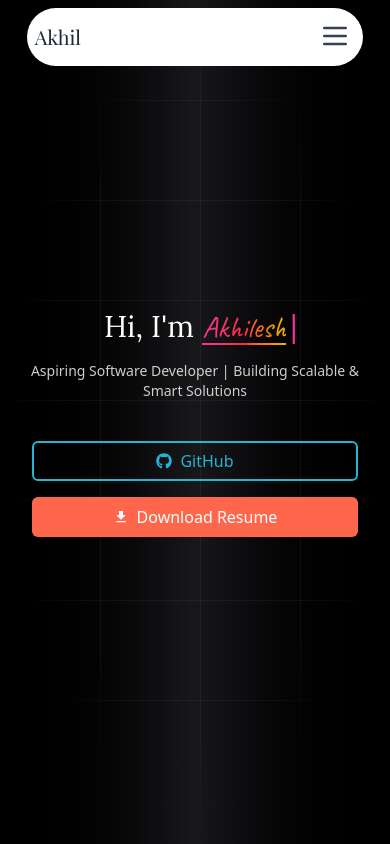
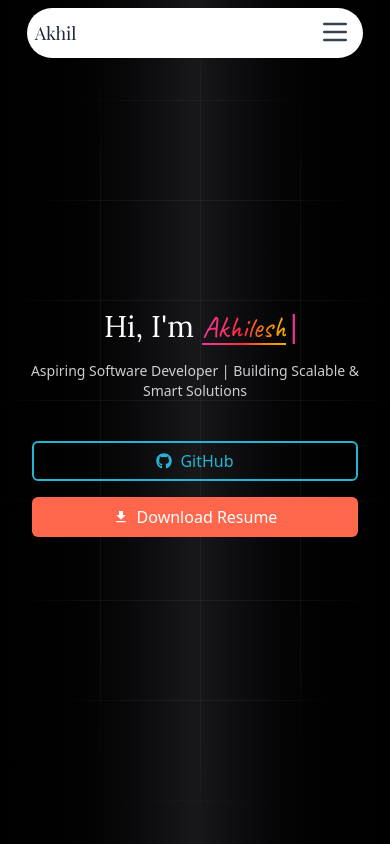
Before and after one commit to silky-x0/Portfolio, a React (Vite) app: page / in a window 390 px wide. Shown: the top 844 px of the page. Built offline with nearby package versions, Linux system fonts and the light colour scheme; a web font is replaced by a local one.

Commit message:
fixed animation

```diff
--- a/src/Components/Header.tsx
+++ b/src/Components/Header.tsx
@@ -78,9 +78,9 @@ const Header = ({ title = "Akhil" }) => {
         isScrolled ? 'bg-[#1B1B1B]/80' : 'bg-white'
       } backdrop-blur-sm mx-2 md:mx-4 rounded-full relative transition-colors duration-300`}>
         <Eyes isScrolled={isScrolled} />
-        <div className="px-2 sm:px-3 md:px-4 py-2 md:py-3 flex justify-between items-center">
+        <div className="px-2 sm:px-3 md:px-4 py-1 sm:py-2 md:py-3 flex justify-between items-center">
           <motion.h1
-            className={`text-xl sm:text-2xl md:text-4xl font-medium ${
+            className={`text-lg sm:text-xl md:text-4xl font-medium ${
               isScrolled
                 ? 'text-white hover:bg-gradient-to-r hover:from-pink-500 hover:via-red-500 hover:to-yellow-500 hover:bg-clip-text hover:text-transparent'
                 : 'text-gray-800'
```
